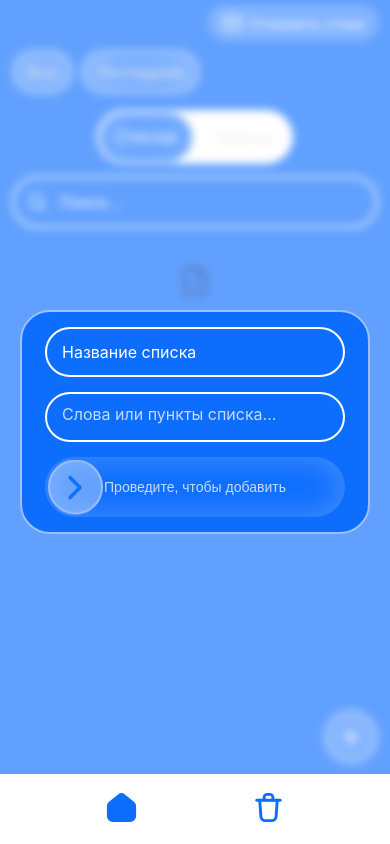
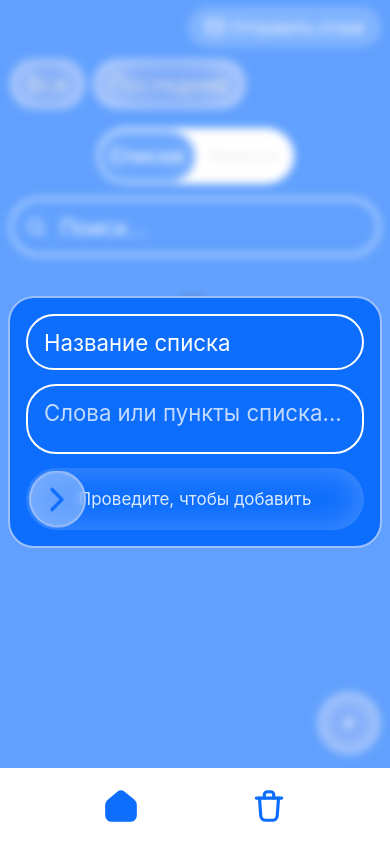
Before and after one commit to galiydmitri-hash/Note-app, a plain HTML site: page index.html in a window 390 px wide. Both pictures are taken after a click on the button 351 px from the left and 737 px from the top of the page. Drawn offline with Linux system fonts and the light colour scheme.

Commit message:
first commit

```diff
--- a/style.css
+++ b/style.css
@@ -1,15 +1,30 @@
 :root {
     --main-bg: #0d6efd;
-    --bg-card: white;
+    --bg-card: #ffffff;
     --line: rgb(243, 243, 243);
 
-    --main-text: black;
+    --main-text: #000000;
     --text-secondary: rgb(223, 223, 223);
 
     --btn-bg: radial-gradient(145.16% 145.16% at 50% 50%, #0c61f5 0%, #1466f5 14.29%, #377df7 30%, #fafcff 100%);
     --btn-border: 2px solid #9dbffb;
 
     --font-family: 'Inter', sans-serif;
+
+    --header-h: 54px;
+    --menu-h: 76px;
+    --page-px: 12px;
+    --stack-gap: 14px;
+
+    --fs-note-title: 26px;
+    --fs-note-text: 21px;
+    --fs-list-item: 21px;
+    --fs-input: 21px;
+    --fs-filter: 21px;
+    --fs-bin-title: 32px;
+    --fs-btn-action: 21px;
+    --fs-empty: 26px;
+    --fs-time: 16px;
 }
 
 *,
@@ -39,27 +54,28 @@ body::-webkit-scrollbar {
     display: none;
 }
 
+/* Верхняя панель */
 header {
-    height: 50px;
+    height: var(--header-h);
     width: 100%;
     flex-shrink: 0;
     display: flex;
     align-items: center;
     justify-content: flex-end;
-    padding: 0 15px;
+    padding: 0 var(--page-px);
 }
 
 .mail-btn {
     display: inline-flex;
     align-items: center;
     gap: 6px;
-    padding: 6px 12px;
+    padding: 8px 15px;
     border-radius: 50px;
     background: rgba(255, 255, 255, 0.2);
     border: 1px solid rgba(255, 255, 255, 0.45);
     color: white;
     text-decoration: none;
-    font-size: 14px;
+    font-size: 16px;
     transition: 0.2s;
 }
 
@@ -67,14 +83,16 @@ header {
     background: rgba(255, 255, 255, 0.3);
 }
 
+/* Основной контейнер */
 main {
     display: flex;
     align-items: center;
     justify-content: center;
     flex-direction: column;
-    gap: 15px;
-    height: calc(100% - 50px);
+    gap: var(--stack-gap);
+    height: calc(100% - var(--header-h));
     width: 100%;
+    min-height: 0;
 }
 
 .home-container,
@@ -83,14 +101,15 @@ main {
     opacity: 1;
     pointer-events: auto;
     height: 100%;
+    min-height: 0;
     width: 100%;
     display: flex;
     align-items: center;
     justify-content: flex-start;
     flex-direction: column;
-    gap: 15px;
-    transition: 0.20s;
-    padding-bottom: calc(85px + env(safe-area-inset-bottom, 0px));
+    gap: var(--stack-gap);
+    transition: 0.2s;
+    padding-bottom: calc(var(--menu-h) + 20px + env(safe-area-inset-bottom, 0px));
     scrollbar-width: none;
 }
 
@@ -106,9 +125,10 @@ main {
     display: none;
 }
 
+/* Базовые кнопки */
 button {
     border: var(--btn-border);
-    background-color: var(--btn-bg);
+    background: var(--btn-bg);
     color: var(--text-secondary);
     box-shadow: 0 0 39px 5px #ffffff59 inset;
     border-radius: 50px;
@@ -118,42 +138,86 @@ button {
     -webkit-tap-highlight-color: transparent;
 }
 
+/* Фильтры и переключатель формата */
 .filter-container {
-    height: 60px;
+    min-height: 60px;
+    height: auto;
     width: 100%;
     display: flex;
     align-items: center;
     justify-content: flex-start;
+    flex-wrap: wrap;
     gap: 10px;
-    padding: 0 15px;
+    padding: 0 var(--page-px);
     flex-shrink: 0;
 }
 
 .filter {
-    height: 50px;
+    min-height: 52px;
+    height: auto;
     width: auto;
-    padding: 0 15px;
-    font-size: 20px;
+    padding: 9px 18px;
+    font-size: var(--fs-filter);
+    line-height: 1.15;
+    display: inline-flex;
+    align-items: center;
+    justify-content: center;
 }
 
-.open-btn {
-    height: 60px;
-    width: 60px;
+.format-container {
+    --pad: 2.5px;
+    --seg-w: 102px;
+    position: relative;
+    height: 58px;
+    width: calc(var(--seg-w) * 2 + var(--pad) * 2);
+    flex-shrink: 0;
     display: flex;
     align-items: center;
-    justify-content: center;
-    position: fixed;
-    bottom: calc(85px + env(safe-area-inset-bottom, 0px));
-    right: 15px;
-    color: white;
-    z-index: 2;
+    justify-content: space-between;
+    padding: var(--pad);
+    background-color: white;
+    border-radius: 60px;
 }
 
+.layout {
+    position: absolute;
+    top: var(--pad);
+    left: var(--pad);
+    height: calc(100% - var(--pad) * 2);
+    width: var(--seg-w);
+    z-index: 1;
+    border-radius: 60px;
+    background-color: var(--main-bg);
+    box-shadow: 0 0 30px 5px #ffffff33 inset;
+    transition: 0.25s;
+}
+
+.format {
+    height: 100%;
+    width: var(--seg-w);
+    background-color: transparent;
+    background-image: none;
+    box-shadow: none;
+    border: none;
+    color: var(--text-secondary);
+    font-size: 17px;
+    border-radius: 0;
+    z-index: 2;
+    transition: 0.15s;
+}
+
+.format.is-active {
+    font-size: var(--fs-filter);
+    font-weight: 500;
+    color: white;
+}
+
+/* Поиск */
 .search-wrapper {
     position: relative;
     height: 60px;
     width: 450px;
-    max-width: calc(100% - 30px);
+    max-width: calc(100% - var(--page-px) * 2);
     flex-shrink: 0;
     display: flex;
     align-items: center;
@@ -161,9 +225,10 @@ button {
 
 .icon-search {
     position: absolute;
-    left: 15px;
+    left: 16px;
     color: white;
     pointer-events: none;
+    flex-shrink: 0;
 }
 
 input,
@@ -173,8 +238,9 @@ input,
     font-family: var(--font-family);
     border-radius: 30px;
     color: white;
-    padding: 0 15px;
-    font-size: 20px;
+    padding: 0 16px;
+    font-size: var(--fs-input);
+    line-height: 1.35;
     font-weight: 400;
     outline: none;
     transition: 0.2s;
@@ -193,30 +259,24 @@ input::placeholder {
 .search {
     height: 100%;
     width: 100%;
-    padding-left: 45px;
+    padding-left: 48px;
 }
 
-.title-input,
-.content-input {
-    height: 50px;
-    width: 300px;
-    max-width: 100%;
+/* Плавающая кнопка создания */
+.open-btn {
+    height: 64px;
+    width: 64px;
+    display: flex;
+    align-items: center;
+    justify-content: center;
+    position: fixed;
+    bottom: calc(var(--menu-h) + 16px + env(safe-area-inset-bottom, 0px));
+    right: var(--page-px);
+    color: white;
+    z-index: 2;
 }
 
-.content-input {
-    padding: 10px 15px;
-    height: auto;
-    min-height: 50px;
-    max-height: 40dvh;
-    overflow-y: auto;
-    word-break: break-word;
-}
-
-.content-input:empty::before {
-    content: attr(data-placeholder);
-    color: rgba(255, 255, 255, 0.75);
-}
-
+/* Модальное окно ввода */
 .input-container {
     visibility: hidden;
     opacity: 0;
@@ -226,19 +286,19 @@ input::placeholder {
     left: 50%;
     transform: translate(-50%, -50%);
     height: auto;
-    max-height: calc(100dvh - 30px);
+    max-height: calc(100dvh - 24px - env(safe-area-inset-bottom, 0px));
     overflow-y: auto;
-    padding: 15px;
+    padding: 18px;
     border-radius: 30px;
-    width: 350px;
-    max-width: calc(100vw - 20px);
+    width: 390px;
+    max-width: calc(100vw - 16px);
     background-color: var(--main-bg);
     border: var(--btn-border);
     display: flex;
     align-items: center;
-    justify-content: center;
+    justify-content: flex-start;
     flex-direction: column;
-    gap: 15px;
+    gap: 14px;
     z-index: 3;
     transition: 0.25s;
 }
@@ -247,6 +307,32 @@ input::placeholder {
     visibility: visible;
     opacity: 1;
     pointer-events: auto;
+}
+
+.title-input,
+.content-input {
+    min-height: 56px;
+    width: 100%;
+    max-width: 100%;
+}
+
+.title-input {
+    height: 56px;
+}
+
+.content-input {
+    padding: 12px 16px;
+    height: auto;
+    min-height: 70px;
+    max-height: 36dvh;
+    overflow-y: auto;
+    overflow-wrap: anywhere;
+    word-break: break-word;
+}
+
+.content-input:empty::before {
+    content: attr(data-placeholder);
+    color: rgba(255, 255, 255, 0.75);
 }
 
 .bg {
@@ -269,26 +355,27 @@ input::placeholder {
     pointer-events: auto;
 }
 
+/* Слайдер подтверждения */
 .slider {
     position: relative;
-    height: 60px;
-    width: 300px;
-    max-width: 100%;
+    height: 62px;
+    width: 100%;
+    max-width: 340px;
     flex-shrink: 0;
     display: flex;
     align-items: center;
     justify-content: center;
     background-color: var(--main-bg);
     box-shadow: 0 0 30px 5px #ffffff33 inset;
-    border-radius: 30px;
+    border-radius: 32px;
     overflow: hidden;
 }
 
 .text-slider {
     margin: 0;
-    color: rgba(255, 255, 255, 0.75);
-    font-family: sans-serif;
-    font-size: 14px;
+    color: rgba(255, 255, 255, 0.85);
+    font-family: var(--font-family);
+    font-size: 17px;
     user-select: none;
     pointer-events: none;
     z-index: 1;
@@ -299,8 +386,8 @@ input::placeholder {
     position: absolute;
     top: 50%;
     left: 2.5px;
-    height: 55px;
-    width: 55px;
+    height: 57px;
+    width: 57px;
     transform: translateY(-50%);
     background-color: rgba(255, 255, 255, 0.35);
     backdrop-filter: blur(4px);
@@ -313,9 +400,13 @@ input::placeholder {
 }
 
 .slider-circle.is-dragging {
-    height: 52.5px;
-    width: 57.5px;
+    height: 54px;
+    width: 60px;
     transition: height 0.1s, width 0.1s;
+}
+
+.slider-circle:active {
+    cursor: grabbing;
 }
 
 .icon-arrow,
@@ -337,47 +428,48 @@ input::placeholder {
     opacity: 0;
 }
 
-.slider-circle:active {
-    cursor: grabbing;
-}
-
+/* Корзина */
 .bin-header {
     height: auto;
     width: 100%;
-    padding: 0 10px;
+    padding: 0 var(--page-px);
     display: flex;
     align-items: center;
     justify-content: flex-start;
-    gap: 8px;
+    gap: 10px;
     color: white;
     flex-shrink: 0;
 }
 
 .bin-title {
-    font-size: 30px;
+    font-size: var(--fs-bin-title);
+    line-height: 1.2;
     color: white;
 }
 
 .icon-bin-title {
-    height: 40px;
-    width: 40px;
+    height: 42px;
+    width: 42px;
+    flex-shrink: 0;
 }
 
+/* Нижняя панель действий */
 .more-bar {
     position: fixed;
-    bottom: calc(65px + env(safe-area-inset-bottom, 0px));
+    bottom: calc(var(--menu-h) + env(safe-area-inset-bottom, 0px));
     left: 50%;
-    height: 100px;
+    min-height: 96px;
+    height: auto;
     display: flex;
     align-items: center;
     border: 1px solid rgb(218, 218, 218);
     justify-content: center;
     flex-direction: column;
     width: 450px;
-    max-width: calc(100% - 20px);
-    transform: translateX(-50%) translateY(100%);
+    max-width: calc(100% - 16px);
+    transform: translateX(-50%) translateY(calc(100% + 20px));
     gap: 10px;
-    padding: 8px 14px;
+    padding: 12px 14px;
     border-radius: 30px 30px 0 0;
     background-color: var(--bg-card);
     z-index: 2;
@@ -389,12 +481,15 @@ input::placeholder {
 }
 
 .delete-btn {
-    height: 60px;
+    min-height: 58px;
+    height: auto;
     width: 100%;
+    padding: 10px 16px;
     border: none;
     border-radius: 20px;
     box-shadow: none;
-    font-size: 20px;
+    font-size: var(--fs-btn-action);
+    line-height: 1.25;
     color: rgb(255, 86, 86);
     background-color: rgb(254, 160, 160);
     transition: 0.2s;
@@ -405,11 +500,12 @@ input::placeholder {
     background-color: rgb(255, 127, 127);
 }
 
+/* Нижнее меню */
 .menu {
     position: fixed;
     bottom: 0;
     left: 0;
-    height: calc(70px + env(safe-area-inset-bottom, 0px));
+    height: calc(var(--menu-h) + env(safe-area-inset-bottom, 0px));
     padding-bottom: env(safe-area-inset-bottom, 0px);
     width: 100%;
     background-color: white;
@@ -421,20 +517,23 @@ input::placeholder {
 
 .icon-home,
 .icon-bin {
-    height: 35px;
-    width: 35px;
+    height: 38px;
+    width: 38px;
     transition: 0.25s;
 }
 
 .home-btn,
 .bin-btn {
-    height: 50px;
-    width: 50px;
-    background-color: transparent;
+    height: 56px;
+    width: 56px;
+    background: transparent;
     border: none;
     outline: none;
     box-shadow: none;
     color: var(--main-bg);
+    display: inline-flex;
+    align-items: center;
+    justify-content: center;
 }
 
 .home-btn:hover,
@@ -447,6 +546,7 @@ input::placeholder {
     fill: var(--main-bg);
 }
 
+/* Списки и карточки заметок */
 .list,
 .deleted-list {
     flex: 1;
@@ -457,7 +557,7 @@ input::placeholder {
     align-items: center;
     justify-content: flex-start;
     flex-direction: column;
-    gap: 15px;
+    gap: var(--stack-gap);
     overflow-y: auto;
     overflow-x: hidden;
     -webkit-overflow-scrolling: touch;
@@ -474,42 +574,49 @@ input::placeholder {
     flex-shrink: 0;
     height: auto;
     width: 450px;
-    max-width: calc(100% - 30px);
-    padding: 15px;
+    max-width: calc(100% - var(--page-px) * 2);
+    min-width: 0;
+    padding: 18px;
     background-color: white;
     border-radius: 30px;
     display: flex;
     align-items: flex-start;
     justify-content: center;
     flex-direction: column;
-    gap: 10px;
+    gap: 12px;
 }
 
 .note-title {
-    font-size: 25px;
+    font-size: var(--fs-note-title);
+    line-height: 1.28;
+    font-weight: 600;
     flex-shrink: 0;
-    padding-right: 36px;
+    max-width: 100%;
+    padding-right: 46px;
+    overflow-wrap: anywhere;
     word-break: break-word;
 }
 
 .text {
-    font-size: 18px;
-    line-height: 1.45;
+    font-size: var(--fs-note-text);
+    line-height: 1.5;
+    max-width: 100%;
     color: var(--main-text);
+    overflow-wrap: anywhere;
     word-break: break-word;
 }
 
 .more-btn {
     position: absolute;
-    top: 15px;
-    right: 15px;
-    height: 32px;
-    width: 32px;
+    top: 16px;
+    right: 16px;
+    height: 38px;
+    width: 38px;
     background: var(--line);
     border: none;
     box-shadow: none;
     color: var(--main-text);
-    font-size: 15px;
+    font-size: 17px;
     display: flex;
     align-items: center;
     justify-content: center;
@@ -531,23 +638,29 @@ input::placeholder {
 
 .words-list {
     width: 100%;
-    font-size: 20px;
-    padding-left: 35px;
+    max-width: 100%;
+    font-size: var(--fs-list-item);
+    line-height: 1.48;
+    padding-left: 28px;
     display: flex;
     align-items: flex-start;
     justify-content: center;
     flex-direction: column;
     gap: 10px;
+    overflow-wrap: anywhere;
     word-break: break-word;
 }
 
 .recover-btn {
-    height: 50px;
+    min-height: 54px;
+    height: auto;
     width: 100%;
+    padding: 10px 16px;
     border: none;
     border-radius: 15px;
     background-color: #9dbffb;
-    font-size: 20px;
+    font-size: var(--fs-btn-action);
+    line-height: 1.25;
     color: #0c61f5;
     box-shadow: none;
     flex-shrink: 0;
@@ -560,7 +673,8 @@ input::placeholder {
 }
 
 .time {
-    font-size: 15px;
+    font-size: var(--fs-time);
+    line-height: 1.3;
     color: var(--text-secondary);
 }
 
@@ -570,7 +684,7 @@ input::placeholder {
     justify-content: center;
     flex-direction: column;
     gap: 10px;
-    padding: 25px 15px;
+    padding: 25px 16px;
     text-align: center;
 }
 
@@ -579,158 +693,71 @@ input::placeholder {
 }
 
 .empty-text {
-    font-size: 25px;
+    font-size: var(--fs-empty);
+    line-height: 1.3;
     color: #003494;
 }
 
-.format-container {
-    position: relative;
-    height: 60px;
-    width: 210px;
-    flex-shrink: 0;
-    display: flex;
-    align-items: center;
-    padding: 2.5px;
-    justify-content: space-between;
-    background-color: white;
-    border-radius: 60px;
-}
+/* Увеличенный мобильный масштаб */
+@media (max-width: 600px) {
+    :root {
+        --header-h: 54px;
+        --menu-h: 76px;
+        --page-px: 10px;
+        --stack-gap: 14px;
 
-.layout {
-    position: absolute;
-    top: 2.5px;
-    left: 2.5px;
-    height: 55px;
-    width: 100px;
-    z-index: 1;
-    border-radius: 60px;
-    background-color: var(--main-bg);
-    box-shadow: 0 0 30px 5px #ffffff33 inset;
-    transition: 0.25s;
-}
-
-.format {
-    height: 60px;
-    width: 100px;
-    background-color: transparent;
-    box-shadow: none;
-    border: none;
-    color: var(--text-secondary);
-    font-size: 15px;
-    border-radius: 0;
-    z-index: 2;
-    transition: 0.15s;
-}
-
-.format.is-active {
-    font-size: 20px;
-    color: white;
-}
-
-@media (max-width: 480px) {
-    header {
-        height: 46px;
-        padding: 0 12px;
-    }
-
-    main {
-        height: calc(100% - 46px);
-        gap: 12px;
-    }
-
-    .home-container,
-    .bin-container {
-        gap: 12px;
+        --fs-note-title: clamp(26px, 7.2vw, 32px);
+        --fs-note-text: clamp(22px, 6vw, 26px);
+        --fs-list-item: clamp(22px, 6vw, 26px);
+        --fs-input: clamp(21px, 5.7vw, 24px);
+        --fs-filter: clamp(20px, 5.5vw, 24px);
+        --fs-bin-title: clamp(28px, 7.8vw, 34px);
+        --fs-btn-action: clamp(21px, 5.7vw, 24px);
+        --fs-empty: clamp(24px, 6.6vw, 29px);
+        --fs-time: clamp(15px, 4.1vw, 18px);
     }
 
     .filter-container {
-        height: 52px;
-        padding: 0 12px;
         gap: 8px;
     }
 
     .filter {
-        height: 44px;
-        padding: 0 14px;
-        font-size: 16px;
+        min-height: 50px;
+        padding: 9px 16px;
     }
 
     .format-container {
-        height: 54px;
-        width: 196px;
-    }
-
-    .layout {
-        height: 49px;
-        width: 92px;
-    }
-
-    .format {
-        height: 54px;
-        width: 92px;
-        font-size: 14px;
+        --seg-w: 96px;
+        height: 56px;
     }
 
     .format.is-active {
-        font-size: 17px;
+        font-size: 20px;
     }
 
     .search-wrapper {
-        height: 52px;
-        max-width: calc(100% - 24px);
+        height: 58px;
     }
 
     .open-btn {
-        height: 54px;
-        width: 54px;
-        bottom: calc(80px + env(safe-area-inset-bottom, 0px));
-        right: 12px;
-    }
-
-    input,
-    .content-input {
-        font-size: 16px;
+        height: 62px;
+        width: 62px;
+        bottom: calc(var(--menu-h) + 14px + env(safe-area-inset-bottom, 0px));
     }
 
     .note {
-        width: calc(100% - 24px);
-        max-width: calc(100% - 24px);
-        padding: 14px;
-        border-radius: 24px;
-    }
-
-    .bin-title {
-        font-size: 20px;
-    }
-
-    .note-title {
-        font-size: 20px;
-    }
-
-    .text {
-        font-size: 16px;
+        padding: 16px;
+        border-radius: 26px;
+        gap: 12px;
     }
 
     .words-list {
-        font-size: 16px;
-        padding-left: 24px;
+        padding-left: 26px;
     }
 
-    .recover-btn {
-        height: 44px;
-        font-size: 16px;
-    }
-
-    .delete-btn {
-        height: 52px;
-        font-size: 17px;
-    }
-
-    .time {
-        font-size: 13px;
-    }
-
-    .empty-text {
-        font-size: 19px;
+    .input-container {
+        width: calc(100vw - 16px);
+        padding: 16px;
+        border-radius: 26px;
     }
 }
```
